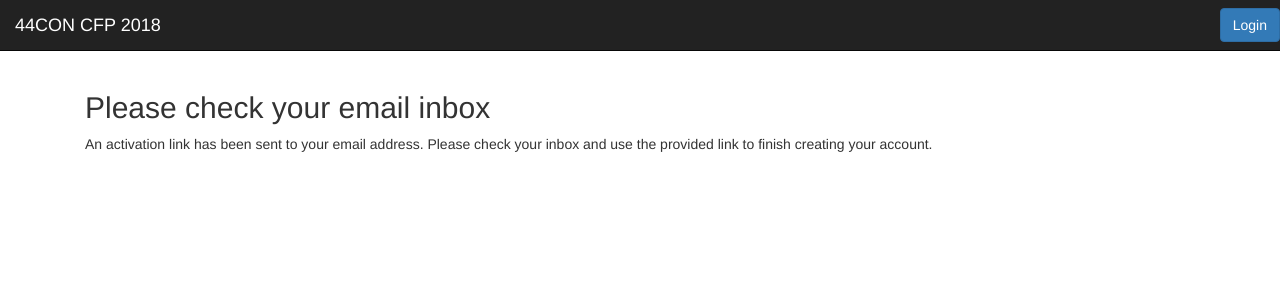
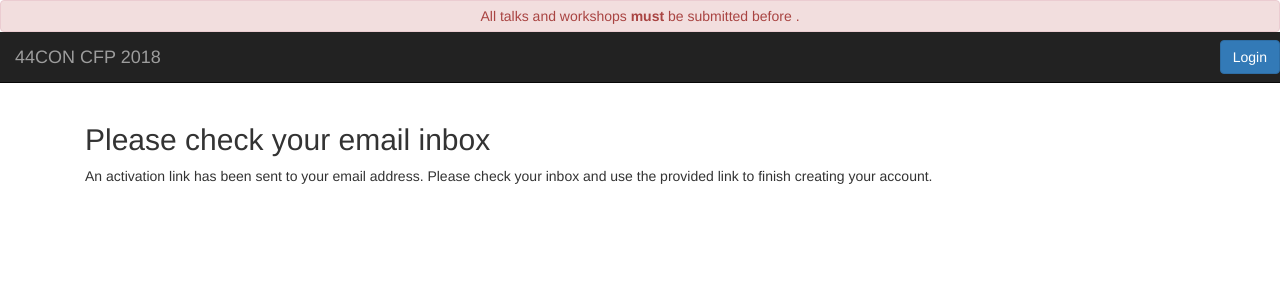
Before and after one commit to ravernkoh/44CON-CFP, a Django app: page /account_activation_sent/ in a window 1280 px wide. Shown: the top 300 px of the page. Run offline with Django 3.2, Linux system fonts and the light colour scheme; data that the repository does not hold is empty; some libraries are stand-ins or nearby versions.

Commit message:
minor corrections

```diff
--- a/gambit/templates/gambit/base.html
+++ b/gambit/templates/gambit/base.html
@@ -33,7 +33,7 @@
   </head>
 
   <body>
-    {% if user.is_authenticated %}<div class="alert alert-danger text-center banner-alert" role="alert">All talks and workshops <strong>must</strong> be submitted before <strong>{{ SUBMISSION_DEADLINE }}</strong> <small>({{ SUBMISSION_DEADLINE|date:'Y-m-d H:i' }})</small>.</div>{% endif %}
+    <div class="alert alert-danger text-center banner-alert" role="alert">All talks and workshops <strong>must</strong> be submitted before <strong>{{ SUBMISSION_DEADLINE|date:'Y-m-d H:i T' }}</strong>.</div>
     <nav class='navbar navbar-inverse navbar-embossed navbar-static-top' role='navigation'>
       <div class='navbar-header'>
         <button type='button' class='navbar-toggle' data-toggle='collapse' data-target='#navbar-collapse-01'>
--- a/gambit/urls.py
+++ b/gambit/urls.py
@@ -55,6 +55,5 @@ handler403 = views.PermissionDenied.as_view()
 handler404 = views.PageNotFound.as_view()
 handler500 = views.ServerError.as_view()
 
-# Handle requests for styles if developing locally without a web server proxy
 if not settings.DEBUG:
     urlpatterns += static(settings.MEDIA_URL, document_root=settings.MEDIA_ROOT)
```
